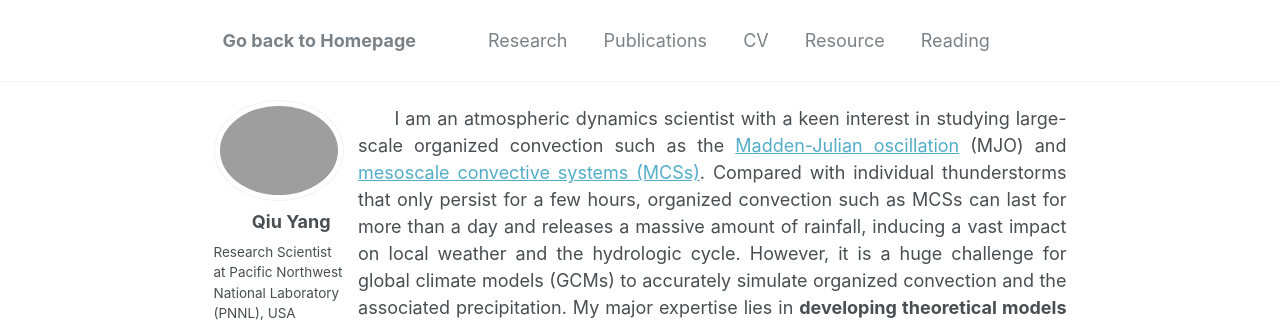
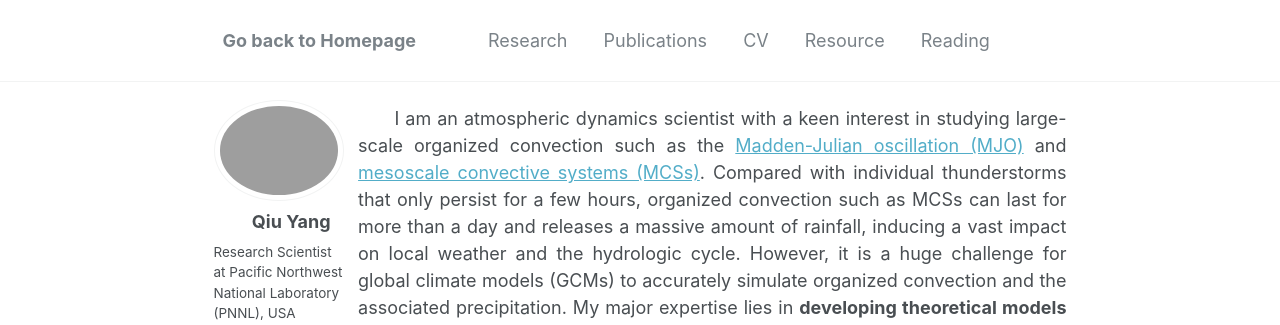
Before and after one commit to qiuyang50/qiuyang50.github.io, a Jekyll site: the page built from _pages/research.md, in a window 1280 px wide. Shown: the top 325 px of the page. Built offline with Jekyll 4.4.1, drawn with Linux system fonts in a browser that asks for light colours.

Commit message:
Update research.md

```diff
--- a/_pages/research.md
+++ b/_pages/research.md
@@ -5,4 +5,4 @@
 author_profile: true
 ---
 
-&nbsp;&nbsp;&nbsp;&nbsp;&nbsp;&nbsp;I am an atmospheric dynamics scientist with a keen interest in studying large-scale organized convection such as the [Madden-Julian oscillation](https://www.youtube.com/watch?v=UsWHHE_jkGE&t=137s) (MJO) and [mesoscale convective systems (MCSs)](https://en.wikipedia.org/wiki/Mesoscale_convective_system). Compared with individual thunderstorms that only persist for a few hours, organized convection such as MCSs can last for more than a day and releases a massive amount of rainfall, inducing a vast impact on local weather and the hydrologic cycle. However, it is a huge challenge for global climate models (GCMs) to accurately simulate organized convection and the associated precipitation. My major expertise lies in **developing theoretical models for organized convection**, in combination with observations, numerical models, and applied math tools. The goal of my research is to obtain a better understanding of the **fundamental mechanisms** of organized convection and provide useful guidelines for improving weather and climate models.
+&nbsp;&nbsp;&nbsp;&nbsp;&nbsp;&nbsp;I am an atmospheric dynamics scientist with a keen interest in studying large-scale organized convection such as the [Madden-Julian oscillation (MJO)](https://www.youtube.com/watch?v=UsWHHE_jkGE&t=137s) and [mesoscale convective systems (MCSs)](https://en.wikipedia.org/wiki/Mesoscale_convective_system). Compared with individual thunderstorms that only persist for a few hours, organized convection such as MCSs can last for more than a day and releases a massive amount of rainfall, inducing a vast impact on local weather and the hydrologic cycle. However, it is a huge challenge for global climate models (GCMs) to accurately simulate organized convection and the associated precipitation. My major expertise lies in **developing theoretical models for organized convection**, in combination with observations, numerical models, and applied math tools. The goal of my research is to obtain a better understanding of the **fundamental mechanisms** of organized convection and provide useful guidelines for improving weather and climate models.
```
